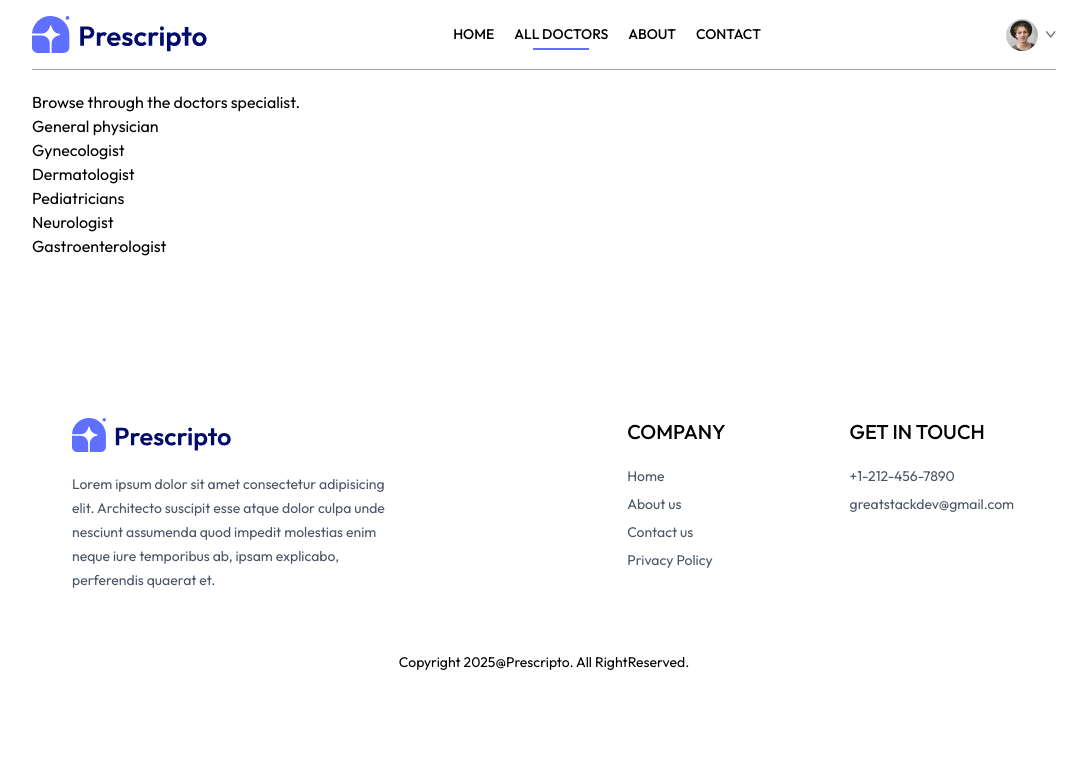
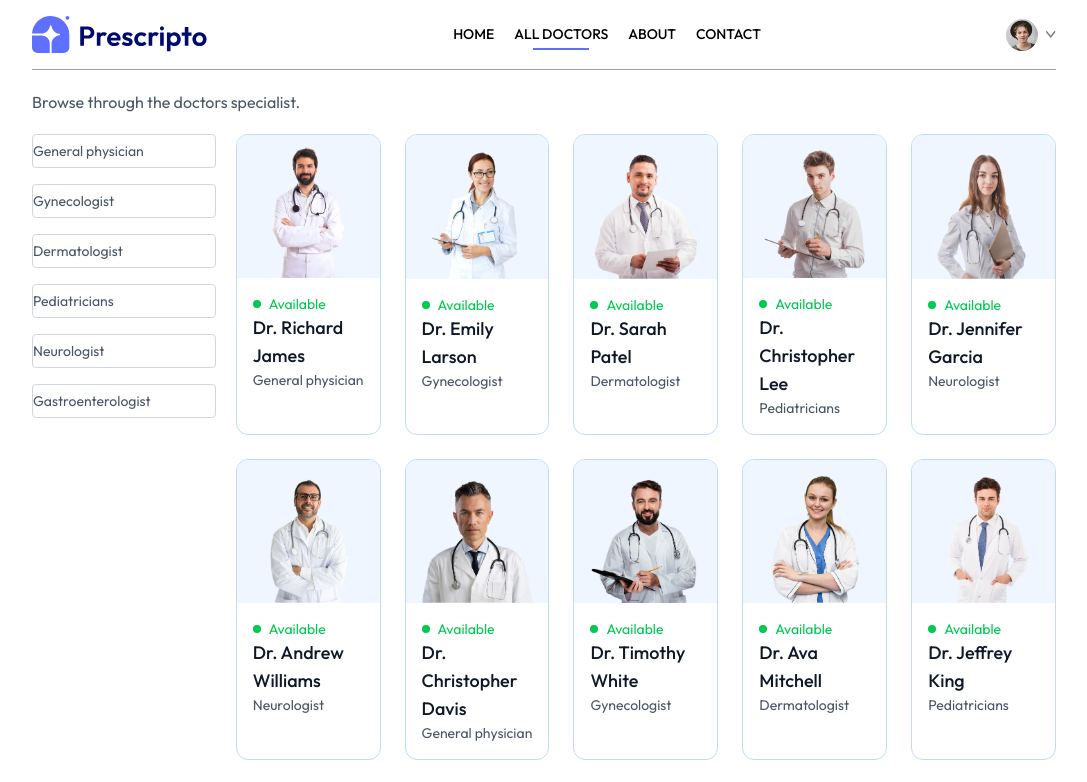
Before and after one commit to dikshapathak15/Prescripto, a React (Vite) app: page /doctors in a window 1280 px wide. Shown: the top 782 px of the page, without its empty margins (96-1183 px from the left). Built offline with nearby package versions, Linux system fonts and the light colour scheme.

Commit message:
doctors page

```diff
--- a/src/pages/Doctors.jsx
+++ b/src/pages/Doctors.jsx
@@ -1,30 +1,87 @@
-import React, { useContext } from 'react'
-import { useParams } from 'react-router-dom'
-import { AppContext } from '../context/AppContext';
+import React, { useContext, useEffect, useState } from "react";
+import { useNavigate, useParams } from "react-router-dom";
+import { AppContext } from "../context/AppContext";
 
 const Doctors = () => {
-  const {speciality} = useParams();
-  console.log(speciality)
+  const { speciality } = useParams();
+  const [filterDoc, setFilterDoc] = useState([]);
+  const navigate = useNavigate();
 
-  const {doctors} = useContext(AppContext)
+  const { doctors } = useContext(AppContext);
+
+  const applyFilter = () => {
+    if (speciality) {
+      setFilterDoc(doctors.filter((doc) => doc.speciality === speciality));
+    } else {
+      setFilterDoc(doctors);
+    }
+  };
+
+  useEffect(() => {
+    applyFilter();
+  }, [doctors, speciality]);
+
   return (
     <div>
-      <p>Browse through the doctors specialist.</p>
-      <div>
-        <div>
-          <p>General physician</p>
-          <p>Gynecologist</p>
-          <p>Dermatologist</p>
-          <p>Pediatricians</p>
-          <p>Neurologist</p>
-          <p>Gastroenterologist</p>
+      <p className="text-gray-600">Browse through the doctors specialist.</p>
+      <div className="flex flex-col sm:flex-row items-start gap-5 mt-5">
+        <div className=" flex flex-col gap-4 text-sm text-gray-600">
+          <p
+            className={`w-[94vw] sm:w-auto p1-3 py-1.5 pr-16 border border-gray-300 rounded transtion-all cursor-pointer`}
+          >
+            General physician
+          </p>
+          <p
+            className={`w-[94vw] sm:w-auto p1-3 py-1.5 pr-16 border border-gray-300 rounded transtion-all cursor-pointer`}
+          >
+            Gynecologist
+          </p>
+          <p
+            className={`w-[94vw] sm:w-auto p1-3 py-1.5 pr-16 border border-gray-300 rounded transtion-all cursor-pointer`}
+          >
+            Dermatologist
+          </p>
+          <p
+            className={`w-[94vw] sm:w-auto p1-3 py-1.5 pr-16 border border-gray-300 rounded transtion-all cursor-pointer`}
+          >
+            Pediatricians
+          </p>
+          <p
+            className={`w-[94vw] sm:w-auto p1-3 py-1.5 pr-16 border border-gray-300 rounded transtion-all cursor-pointer`}
+          >
+            Neurologist
+          </p>
+          <p
+            className={`w-[94vw] sm:w-auto p1-3 py-1.5 pr-16 border border-gray-300 rounded transtion-all cursor-pointer`}
+          >
+            Gastroenterologist
+          </p>
         </div>
-        <div>
-
+        <div className="w-full grid grid-cols-1 sm:grid-cols-2 lg:grid-cols-5 gap-6 px-4 sm:px-0">
+          {filterDoc.map((item, index) => (
+            <>
+              <div
+                onClick={() => navigate(`/appointment/${item._id}`)}
+                className="border border-blue-200 rounded-xl overflow-hidden cursor-pointer hover:translate-y-[-10px] transition-all duration-500 "
+              >
+                <img className="bg-blue-50" src={item.image} alt="" />
+                <div className="p-4">
+                  <div className="flex items-center gap-2 text-sm text-center text-green-500">
+                    <p className="w-2 h-2 bg-green-500 rounded-full"></p>
+                    <p>Available</p>
+                  </div>
+                  <p className="text-gray-900 text-lg font-medium">
+                    {item.name}
+                  </p>
+                  <p className="text-gray-600 text-sm">{item.speciality}</p>
+                </div>
+              </div>
+            </>
+          ))}
         </div>
       </div>
     </div>
-  )
-}
+  );
+};
 
-export default Doctors
+export default Doctors;
```
